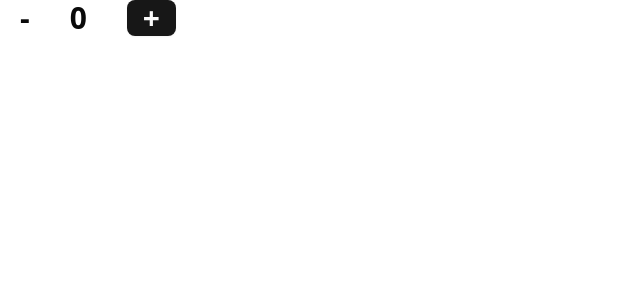
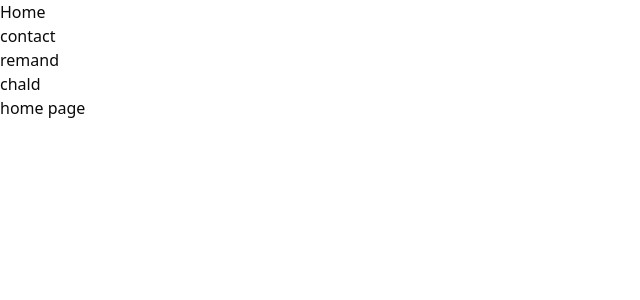
Before and after one commit to Sarajit-mondal/assignment-4-library-management-ui, a React (Vite) app: page /home in a window 1280 px wide. Shown: the top 300 px of the page, without its empty margins (0-640 px from the left). Built offline with nearby package versions, Linux system fonts and the light colour scheme.

Commit message:
react router setup

```diff
--- a/package.json
+++ b/package.json
@@ -19,6 +19,7 @@
     "react": "^19.1.0",
     "react-dom": "^19.1.0",
     "react-redux": "^9.2.0",
+    "react-router": "^7.6.3",
     "tailwind-merge": "^3.3.1",
     "tailwindcss": "^4.1.11"
   },
--- /dev/null
+++ b/src/MainLayout.tsx
@@ -0,0 +1,15 @@
+import { Outlet } from "react-router"
+import Navbar from "./pageComponet/Navbar"
+
+
+function MainLayout() {
+  return (
+    <div>
+      <Navbar />
+
+      <Outlet></Outlet>
+    </div>
+  )
+}
+
+export default MainLayout
--- a/src/main.tsx
+++ b/src/main.tsx
@@ -1,14 +1,25 @@
-import { StrictMode } from 'react'
-import { createRoot } from 'react-dom/client'
+import ReactDOM from "react-dom/client";
 import './index.css'
 import App from './App.tsx'
 import { Provider } from 'react-redux'
 import { store } from './redux/store.ts'
+import { BrowserRouter, Routes, Route } from "react-router";
+import Home from "./pageComponet/home.tsx";
+import MainLayout from "./MainLayout.tsx";
+const root = document.getElementById("root");
+if (!root) {
+  throw new Error('Root element not found');
+}
 
-createRoot(document.getElementById('root')!).render(
-  <StrictMode>
+ReactDOM.createRoot(root).render(
+  <BrowserRouter>
    <Provider store={store}>
-     <App />
+      <Routes>
+         <Route element={<MainLayout />}>
+          <Route index element={<App/>} />
+          <Route path="home" element={<Home/>} />
+         </Route>
+      </Routes>
    </Provider>
-  </StrictMode>,
+  </BrowserRouter>
 )
--- /dev/null
+++ b/src/pageComponet/Home.tsx
@@ -0,0 +1,11 @@
+import React from 'react'
+
+function Home() {
+  return (
+    <div>
+      home page
+    </div>
+  )
+}
+
+export default Home
--- /dev/null
+++ b/src/pageComponet/Navbar.tsx
@@ -0,0 +1,14 @@
+import React from 'react'
+
+function Navbar() {
+  return (
+    <div>
+      <p>Home</p>
+      <p>contact</p>
+      <p>remand</p>
+      <p>chald</p>
+    </div>
+  )
+}
+
+export default Navbar
```
Also changed, not shown: 1 other file (tests, documents, lock files or other folders).
